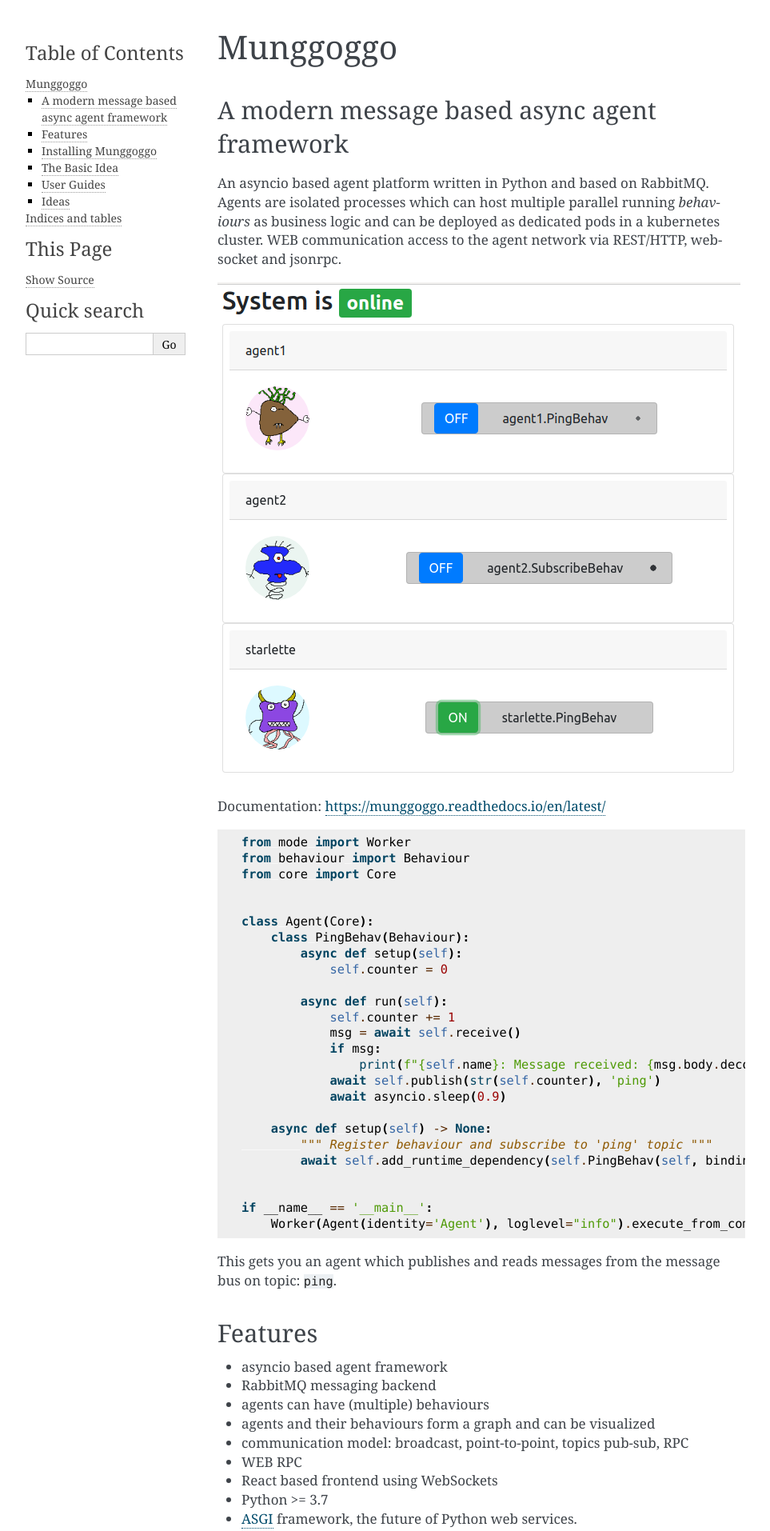
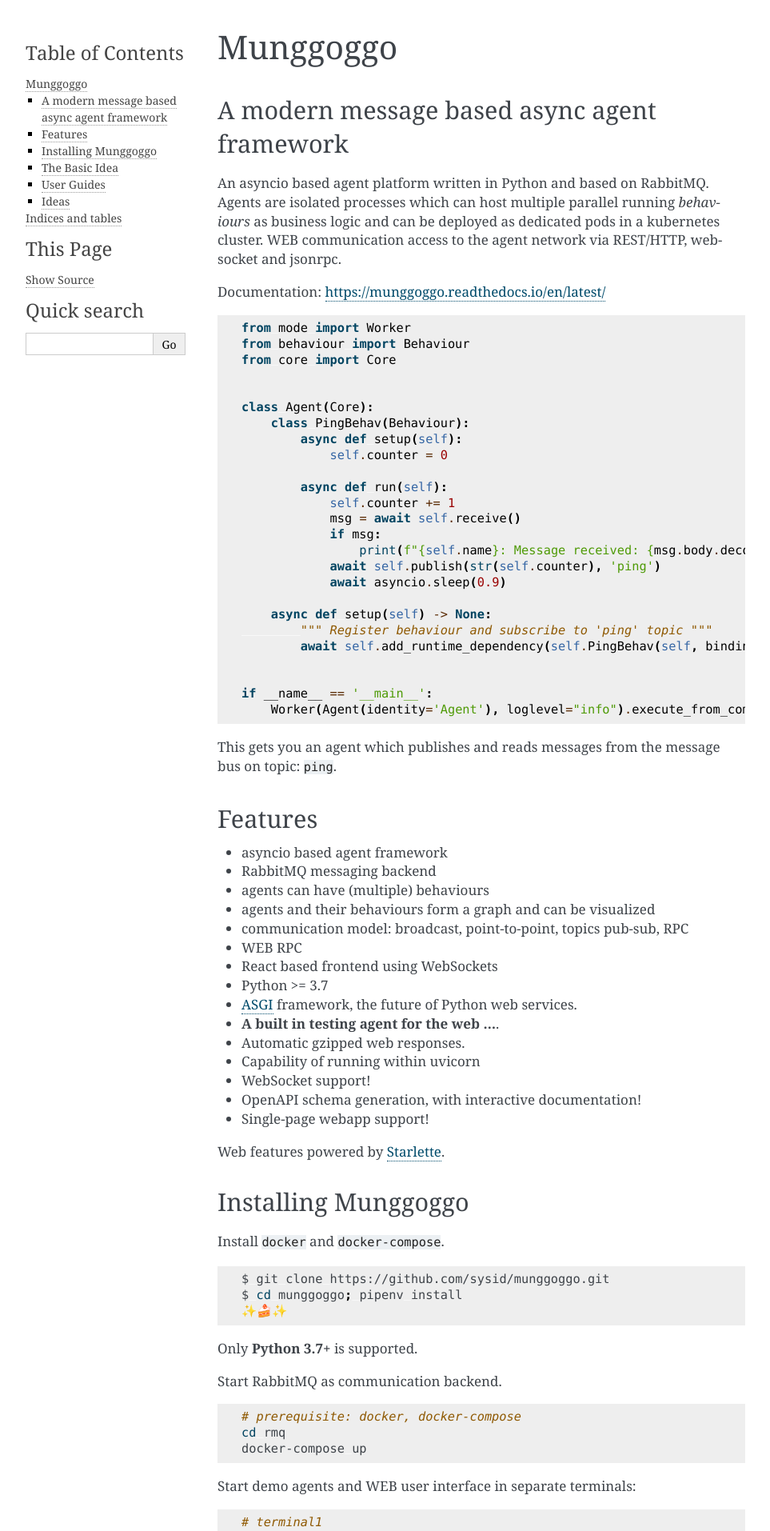
Before and after one commit to sysid/munggoggo, a Sphinx documentation site: the page built from docs/source/index.rst, in a window 1280 px wide. Shown: the top 1914 px of the page at 80% size, without its empty margins (148-1111 px from the left). Built offline with Sphinx 7.4.7, drawn with Linux system fonts in a browser that asks for light colours.

Commit message:
chore: documentation

```diff
--- a/README.rst
+++ b/README.rst
@@ -11,9 +11,6 @@
 Agents are isolated processes which can host multiple parallel running `behaviours` as business
 logic and can be deployed as dedicated pods in a kubernetes cluster. WEB communication access to the
 agent network via REST/HTTP, websocket and jsonrpc.
-
-.. image:: munggoggo.png
-   :scale: 100 %
 
 Documentation: https://munggoggo.readthedocs.io/en/latest/
 
--- a/docs/source/index.rst
+++ b/docs/source/index.rst
@@ -11,9 +11,6 @@
 Agents are isolated processes which can host multiple parallel running `behaviours` as business
 logic and can be deployed as dedicated pods in a kubernetes cluster. WEB communication access to the
 agent network via REST/HTTP, websocket and jsonrpc.
-
-.. image:: munggoggo.png
-   :scale: 100 %
 
 Documentation: https://munggoggo.readthedocs.io/en/latest/
 
--- a/docs/source/tour.rst
+++ b/docs/source/tour.rst
@@ -76,3 +76,6 @@
 A basic react frontend is available at::
 
     http://localhost:8000/static/frontend/index.html
+
+.. image:: munggoggo.png
+   :scale: 100 %
```
Also changed, not shown: other parts of README.rst (+1 -1 lines).
